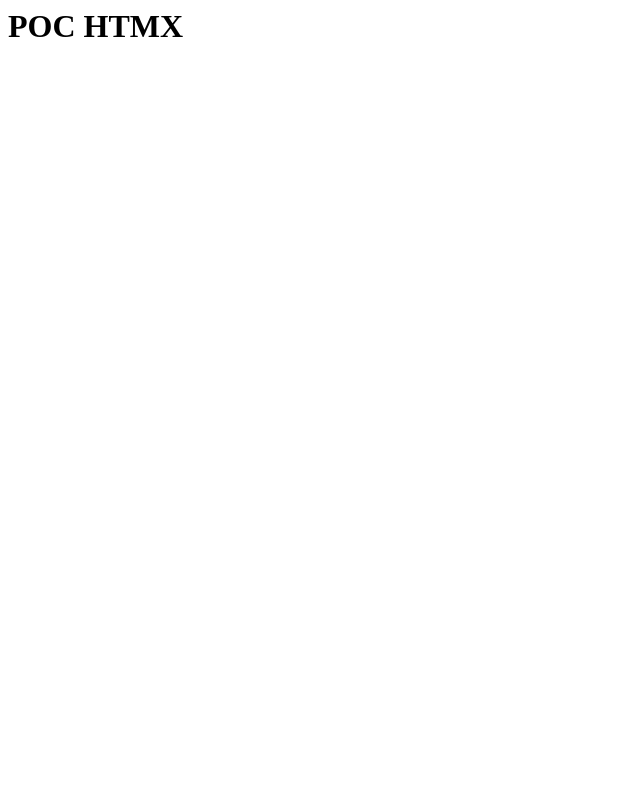
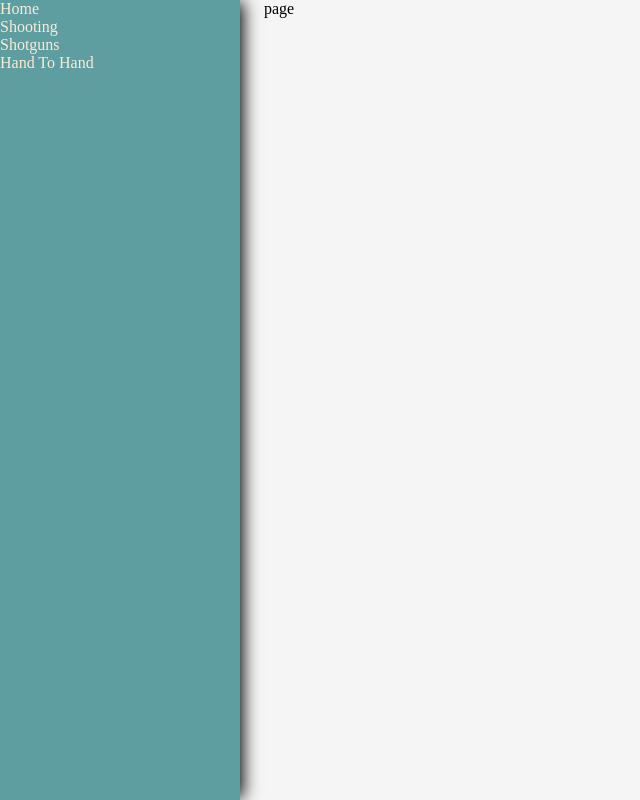
Before and after one commit to mp40/poc-htmx, a website: page index.html in a window 1280 px wide. Shown: the whole page, without its empty margins (0-640 px from the left). Drawn offline with Linux system fonts and the light colour scheme.

Commit message:
basic poc of navigation

```diff
--- a/index.html
+++ b/index.html
@@ -1,6 +1,49 @@
+<!doctype html>
 <html>
-  <head></head>
+  <head>
+    <link rel="stylesheet" type="text/css" href="css/style.css" />
+    <script
+      src="https://unpkg.com/htmx.org@1.9.12"
+      integrity="sha384-ujb1lZYygJmzgSwoxRggbCHcjc0rB2XoQrxeTUQyRjrOnlCoYta87iKBWq3EsdM2"
+      crossorigin="anonymous"
+    ></script>
+  </head>
   <body>
-    <h1>POC HTMX</h1>
+    <div class="container">
+      <div class="nav-div">
+        <a
+          hx-post="/"
+          hx-trigger="click"
+          hx-target=".page-div"
+          hx-swap="outerHTML"
+          >Home</a
+        >
+        <br />
+        <a
+          data-hx-post="/shooting"
+          hx-trigger="click"
+          hx-target=".page-div"
+          hx-swap="outerHTML"
+          >Shooting</a
+        >
+        <br />
+        <a
+          data-hx-post="/shotguns"
+          hx-trigger="click"
+          hx-target=".page-div"
+          hx-swap="outerHTML"
+          >Shotguns</a
+        >
+        <br />
+        <a
+          data-hx-post="/hand-to-hand"
+          hx-trigger="click"
+          hx-target=".page-div"
+          hx-swap="outerHTML"
+          >Hand To Hand</a
+        >
+      </div>
+      <div class="page-div">page</div>
+    </div>
   </body>
 </html>
--- /dev/null
+++ b/public/css/style.css
@@ -0,0 +1,19 @@
+* {
+  margin: 0;
+  padding: 0;
+}
+
+.container {
+  background-color: whitesmoke;
+  display: flex;
+  min-height: 100vh;
+}
+
+.nav-div {
+  background-color: cadetblue;
+  color: antiquewhite;
+  height: 100vh;
+  width: 15em;
+  margin-right: 1.5em;
+  box-shadow: 5px 0px 16px -2px #000000;
+}
```
Also changed, not shown: index.js (+18 -4 lines), index.test.js (deleted, +0 -6 lines), README.md.
